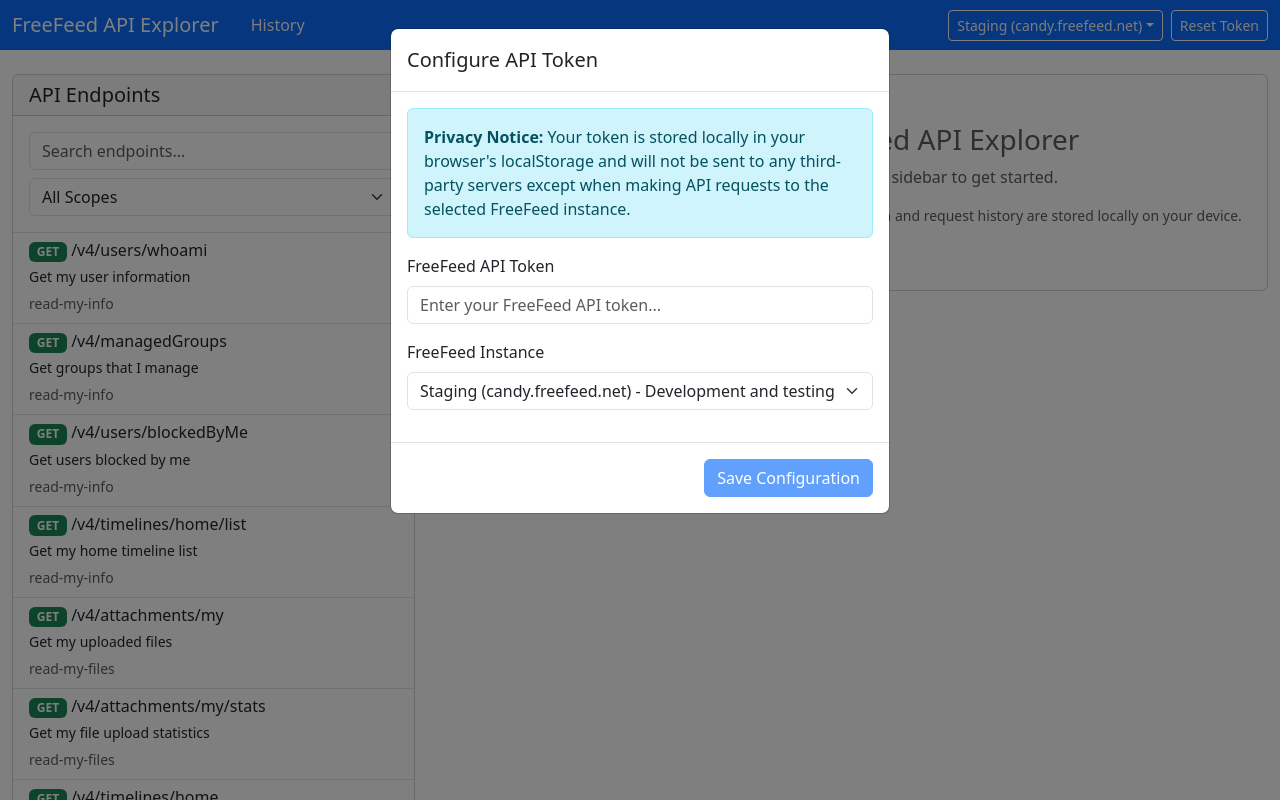
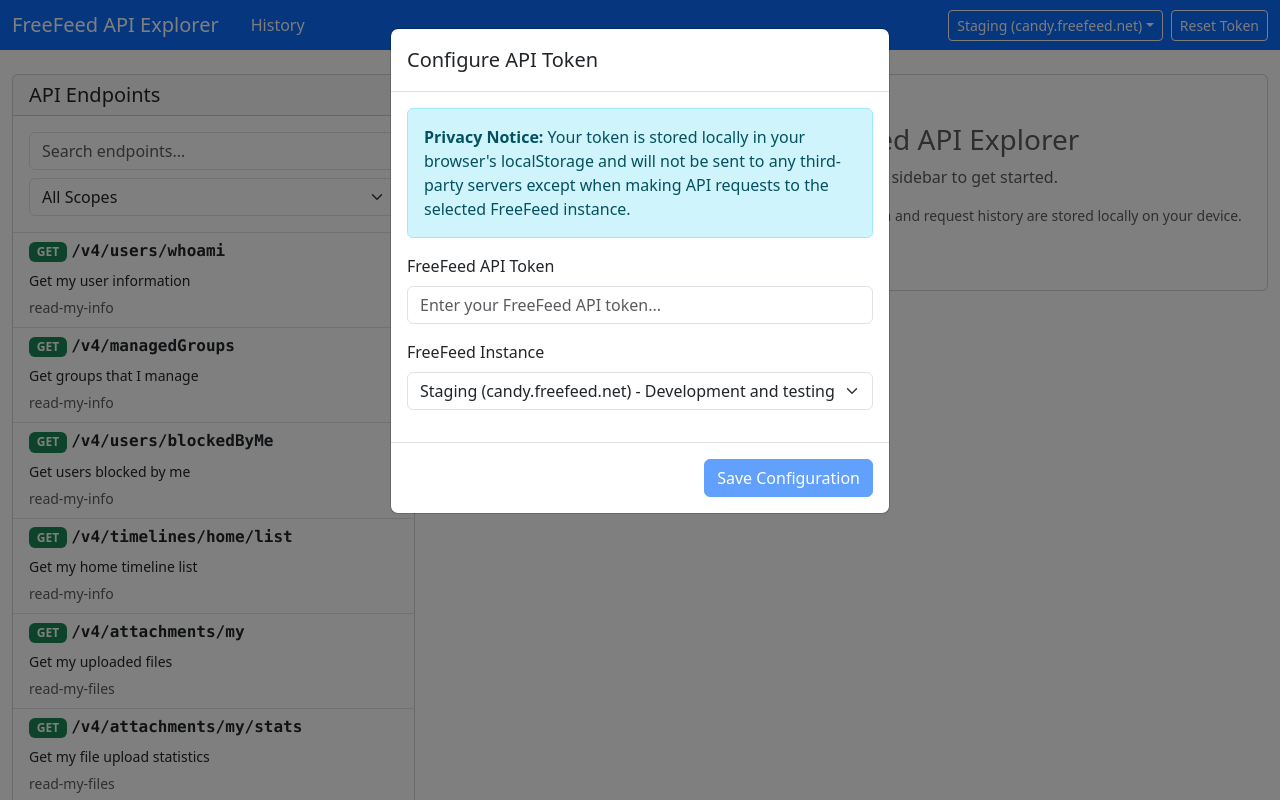
Before and after one commit to dreikanter/freefeed-api-explorer, a SvelteKit app: page / in a window 1280 px wide. Shown: the top 800 px of the page. Built offline with nearby package versions, Linux system fonts and the light colour scheme.

Commit message:
Detailing

```diff
--- a/src/routes/+page.svelte
+++ b/src/routes/+page.svelte
@@ -362,8 +362,8 @@
                   : ''}"
                 on:click={() => selectEndpoint(endpoint)}
               >
-                <div class="d-flex w-100 justify-content-between">
-                  <h6 class="mb-1">
+                <h6 class="fw-normal">
+                  <strong>
                     <span
                       class="badge bg-{endpoint.method === 'GET'
                         ? 'success'
@@ -375,9 +375,9 @@
                               ? 'danger'
                               : 'secondary'}">{endpoint.method}</span
                     >
-                    {endpoint.path}
-                  </h6>
-                </div>
+                    <span class="font-monospace">{endpoint.path}</span>
+                  </strong>
+                </h6>
                 <p class="mb-1 small">{endpoint.description}</p>
                 <small class="text-muted">{endpoint.scope}</small>
               </button>
@@ -464,7 +464,7 @@
         {#if showCodeGeneration}
           <div class="card mb-4">
             <div class="card-header d-flex justify-content-between align-items-center">
-              <h5 class="mb-0">Code Example</h5>
+              <h5>Code Example</h5>
               <button
                 class="btn btn-link btn-sm p-1 text-decoration-none"
                 on:click={() => copyToClipboard(generatedCode)}
@@ -503,7 +503,7 @@
 
               <div class="mb-3">
                 <strong>Headers:</strong>
-                <pre class="bg-light p-2 rounded small">{JSON.stringify(
+                <pre class="bg-light m-0 p-2 rounded small">{JSON.stringify(
                     $currentRequest.response.headers,
                     null,
                     2
@@ -512,7 +512,7 @@
 
               <div class="mb-3">
                 <strong>Body:</strong>
-                <pre class="bg-light p-3 rounded">{formatJson(
+                <pre class="bg-light m-0 p-2 rounded">{formatJson(
                     $currentRequest.response.body
                   )}</pre>
               </div>
--- a/src/routes/history/+page.svelte
+++ b/src/routes/history/+page.svelte
@@ -106,7 +106,7 @@
 </svelte:head>
 
 <!-- Header -->
-<nav class="navbar navbar-expand-lg navbar-dark bg-primary mb-4">
+<nav class="navbar navbar-expand-lg navbar-dark bg-primary bg-gradient mb-4">
   <div class="container-fluid">
     <div class="d-flex align-items-center">
       <a href="/" class="navbar-brand mb-0 h1 text-decoration-none">FreeFeed API Explorer</a>
```
